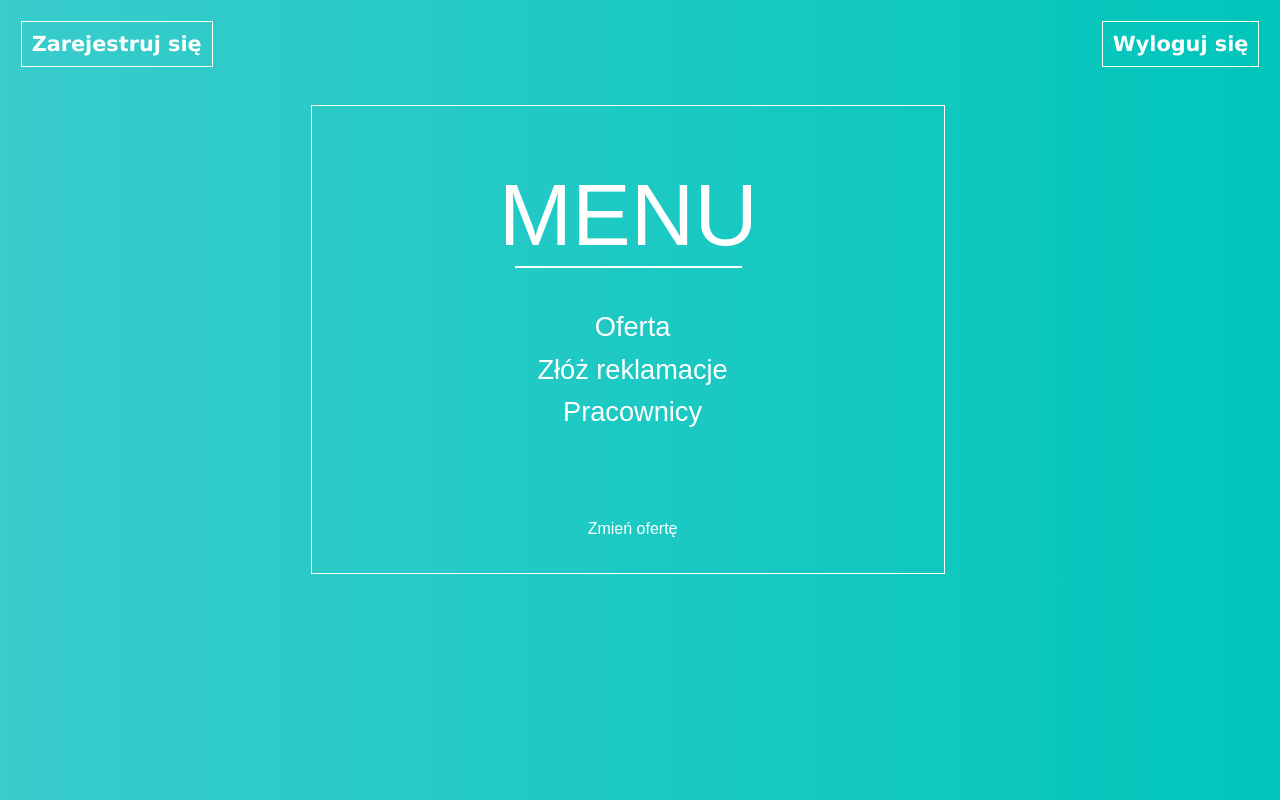
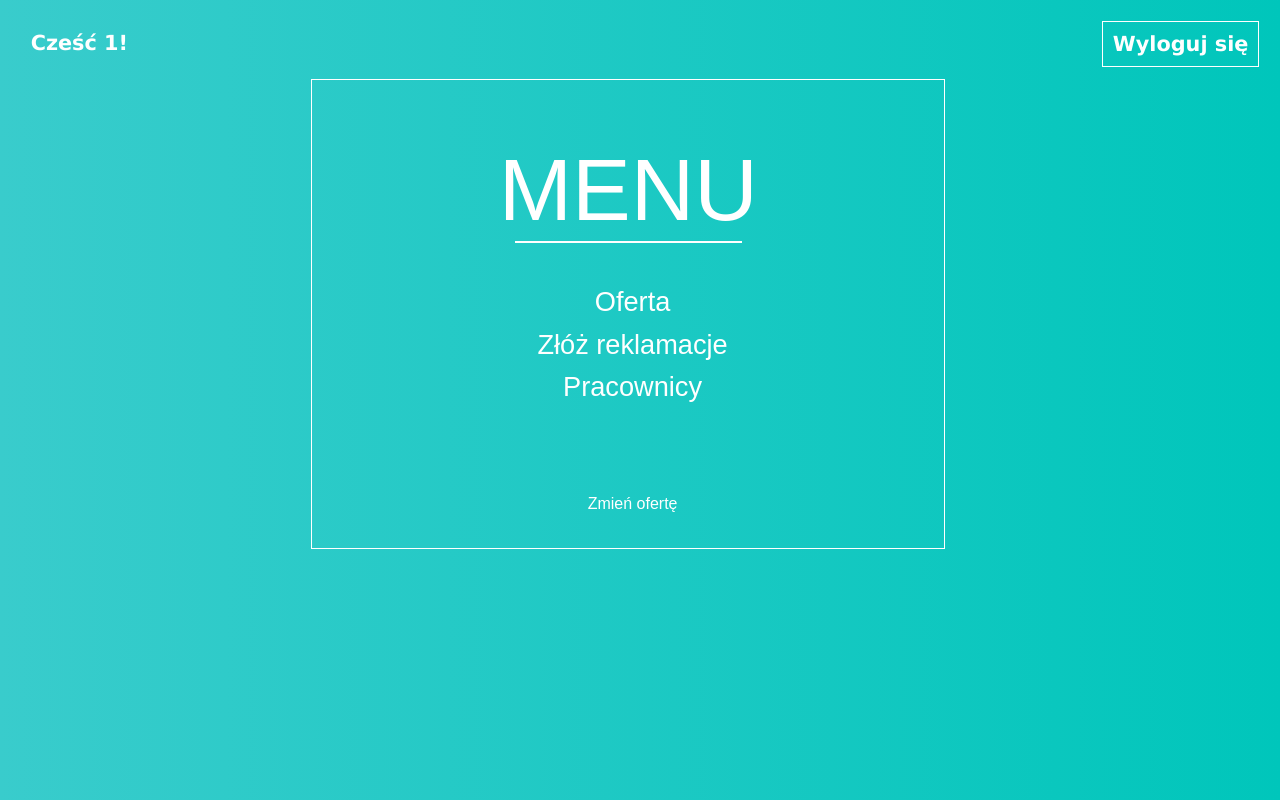
Before and after one commit to KaszubDev/shop_app, a PHP site: page /menu.php in a window 1280 px wide. Run offline with PHP 8.4, Linux system fonts and the light colour scheme; the visitor is signed in with stand-in values (Sample User, id 1).

Commit message:
fast commit

```diff
--- a/menu.php
+++ b/menu.php
@@ -7,6 +7,7 @@
         header('Location: login.php');
         exit();
     }
+    echo '<h2 class="welcome">Cześć '.$_SESSION['name'].'! </h2>';
 
 ?>
 
@@ -21,7 +22,6 @@
         <!-- <link rel="shortcut icon" type="image/png" href="favicon.ico"/> -->
     </head>
     <body>
-        <button class="register">Zarejestruj się</button>
         <button class="logout" onclick="location.href='logout.php'">Wyloguj się</button>
         <div class="container">
             <h1>menu</h1>
--- a/style/login.css
+++ b/style/login.css
@@ -65,6 +65,8 @@
 }
 .eye {
     cursor: pointer;
-    margin-left: 2%;
     display: inline-block;
+    position: fixed;
+    margin-top: 2%;
+    margin-left: 1%;
 }
--- a/style/menu.css
+++ b/style/menu.css
@@ -11,6 +11,7 @@
   margin-left: 24%;
   margin-top: 2%;
   border: 1px solid white;
+  clear: both;
 }
 
 h1 {
@@ -67,7 +68,7 @@
   margin-left: 47.5%;
 }
 
-.logout, .register {
+.logout, .welcome {
   font-family: Verdana, Geneva, Tahoma, sans-serif;
   font-weight: bold;
   font-size: 1.3rem;
@@ -79,6 +80,12 @@
   color: #fff;
 }
 
+.welcome {
+  float: left;
+  cursor: default;
+  border: none;
+}
+
 .logout {
   float: right;
 }
@@ -87,7 +94,7 @@
   outline: none;
 }
 
-.logout:hover, .register:hover {
+.logout:hover {
   background: rgba(0, 0, 0, 0.2);
 }
 /*# sourceMappingURL=menu.css.map */
--- a/style/menu.scss
+++ b/style/menu.scss
@@ -10,6 +10,7 @@
     margin-left: 24%;
     margin-top: 2%;
     border: 1px solid white;
+    clear: both;
 }
 h1 {
     text-transform: uppercase;
@@ -56,7 +57,7 @@
     visibility: visible;
     margin-left: 47.5%;
 }
-.logout, .register {
+.logout, .welcome {
     font-family: Verdana, Geneva, Tahoma, sans-serif;
     font-weight: bold;
     font-size: 1.3rem;
@@ -67,12 +68,17 @@
     cursor: pointer;
     color: #fff;
 }
+.welcome {
+    float: left;
+    cursor: default;
+    border: none;
+}
 .logout {
     float: right;
 }
 button:focus {
     outline: none;
 }
-.logout:hover, .register:hover {
+.logout:hover {
     background: rgba(0, 0, 0, .2);
 }
--- a/style/register.css
+++ b/style/register.css
@@ -55,4 +55,5 @@
     cursor: pointer;
     color: #fff;
     display: inline-block;
+    margin-left: .5%;
 }
```
Also changed, not shown: login.php (+11 -6 lines), register.php (+18 -8 lines), 1 other file.
